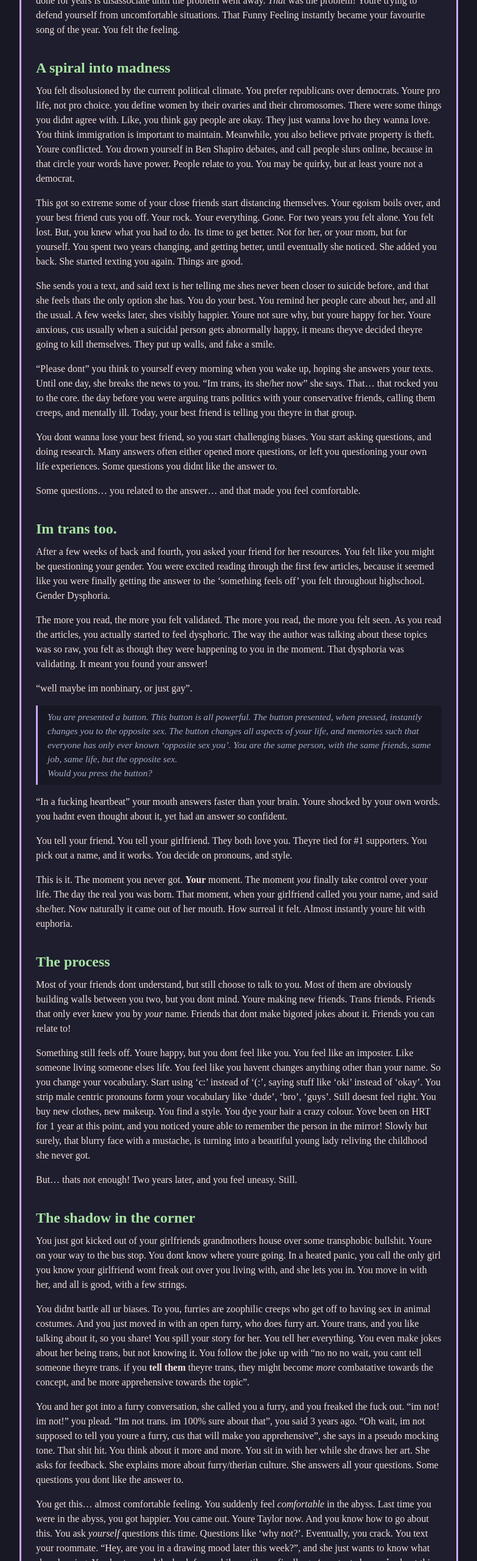
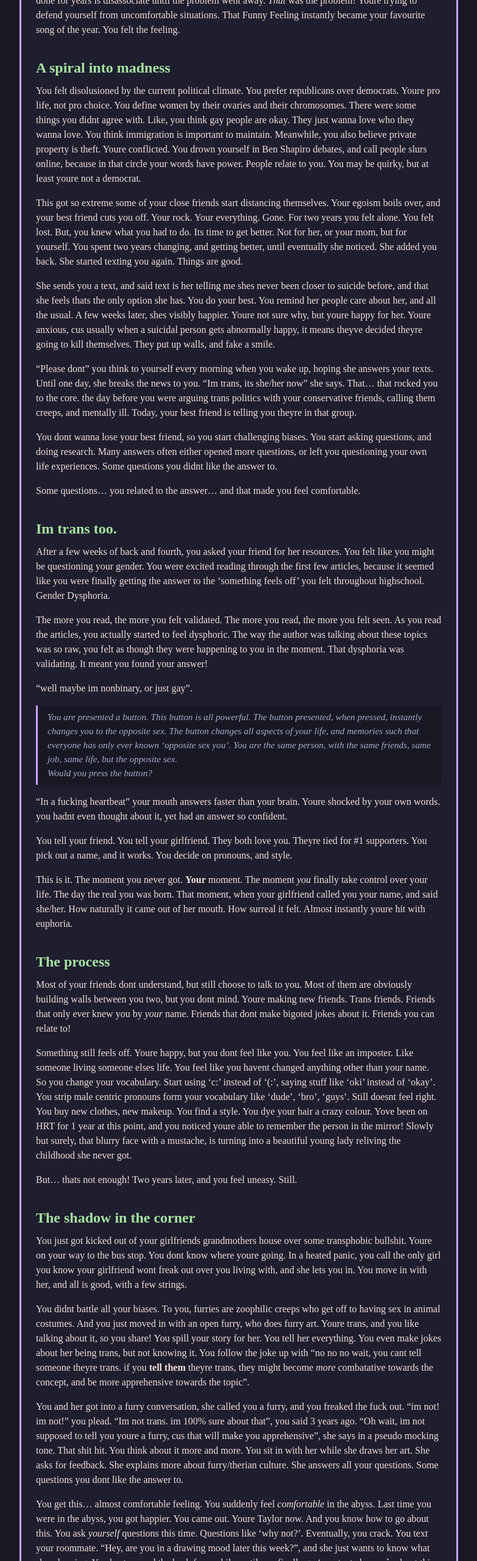
Before and after one commit to Khitboksy/blog, an Astro site: page /blog/rants/the-art-of-finding-yourself in a window 1280 px wide. Shown: the part 2500-5060 px from the top of the page at 61% size, without its empty margins (248-1031 px from the left). Built offline with nearby package versions, Linux system fonts and the light colour scheme; Astro itself is replaced by a stand-in of ours; a web font is replaced by a local one.

Commit message:
cleanups

```diff
--- a/src/content/blog/rants/the-art-of-finding-yourself.md
+++ b/src/content/blog/rants/the-art-of-finding-yourself.md
@@ -116,9 +116,9 @@ That Funny Feeling instantly became your favourite song of the year. You felt th
 ## A spiral into madness
 
 You felt disolusioned by the current political climate. You prefer republicans over democrats.
-Youre pro life, not pro choice. you define women by their ovaries and their chromosomes. There
+Youre pro life, not pro choice. You define women by their ovaries and their chromosomes. There
 were some things you didnt agree with. Like, you think gay people are okay. They just wanna
-love ho they wanna love. You think immigration is important to maintain. Meanwhile, you also
+love who they wanna love. You think immigration is important to maintain. Meanwhile, you also
 believe private property is theft. Youre conflicted. You drown yourself in Ben Shapiro debates,
 and call people slurs online, because in that circle your words have power. People relate to you.
 You may be quirky, but at least youre not a democrat.
@@ -174,7 +174,7 @@ You pick out a name, and it works. You decide on pronouns, and style.
 
 This is it. The moment you never got. **Your** moment. The moment *you* finally take control
 over your life. The day the real you was born. That moment, when your girlfriend called
-you your name, and said she/her. Now naturally it came out of her mouth. How surreal it
+you your name, and said she/her. How naturally it came out of her mouth. How surreal it
 felt. Almost instantly youre hit with euphoria.
 
 ## The process
@@ -185,7 +185,7 @@ dont make bigoted jokes about it. Friends you can relate to!
 
 Something still feels off. Youre happy, but you dont feel like you. You feel
 like an imposter. Like someone living someone elses life. You feel like you havent
-changes anything other than your name. So you change your vocabulary. Start using 'c:'
+changed anything other than your name. So you change your vocabulary. Start using 'c:'
 instead of '(:', saying stuff like 'oki' instead of 'okay'. You strip male centric
 pronouns form your vocabulary like 'dude', 'bro', 'guys'. Still doesnt feel right.
 You buy new clothes, new makeup. You find a style. You dye your hair a crazy colour.
@@ -201,7 +201,7 @@ bullshit. Youre on your way to the bus stop. You dont know where youre going. In
 panic, you call the only girl you know your girlfriend wont freak out over you living with,
 and she lets you in. You move in with her, and all is good, with a few strings.
 
-You didnt battle all ur biases. To you, furries are zoophilic creeps who get off
+You didnt battle all your biases. To you, furries are zoophilic creeps who get off
 to having sex in animal costumes. And you just moved in with an open furry, who
 does furry art. Youre trans, and you like talking about it, so you share! You spill
 your story for her. You tell her everything. You even make jokes about her being trans,
@@ -245,9 +245,9 @@ incomplete, now has mouse ears. The body you hated, now has boobs and a tail. Th
 actions that caused people to call you a furry, are now standard behaviour.
 
 ## The Now Now
-Today, you live the best life you can. You take you medications, you
+Today, you live the best life you can. You take your medications, you
 take care of your health. You go to the gym. Youre surrounded by fever-dream
-level friends that accept you are unapologetically. You walked into starbucks
+level friends that accept who you are unapologetically. You walked into starbucks
 and the girl behind the counter already has your drink made for you. Youre
 walking through the ladies section at walmart, and arent uncomfortable. You
 get cat called by men when youre walking home from work. You feel lowk threatened
```
Also changed, not shown: 2 other files.
